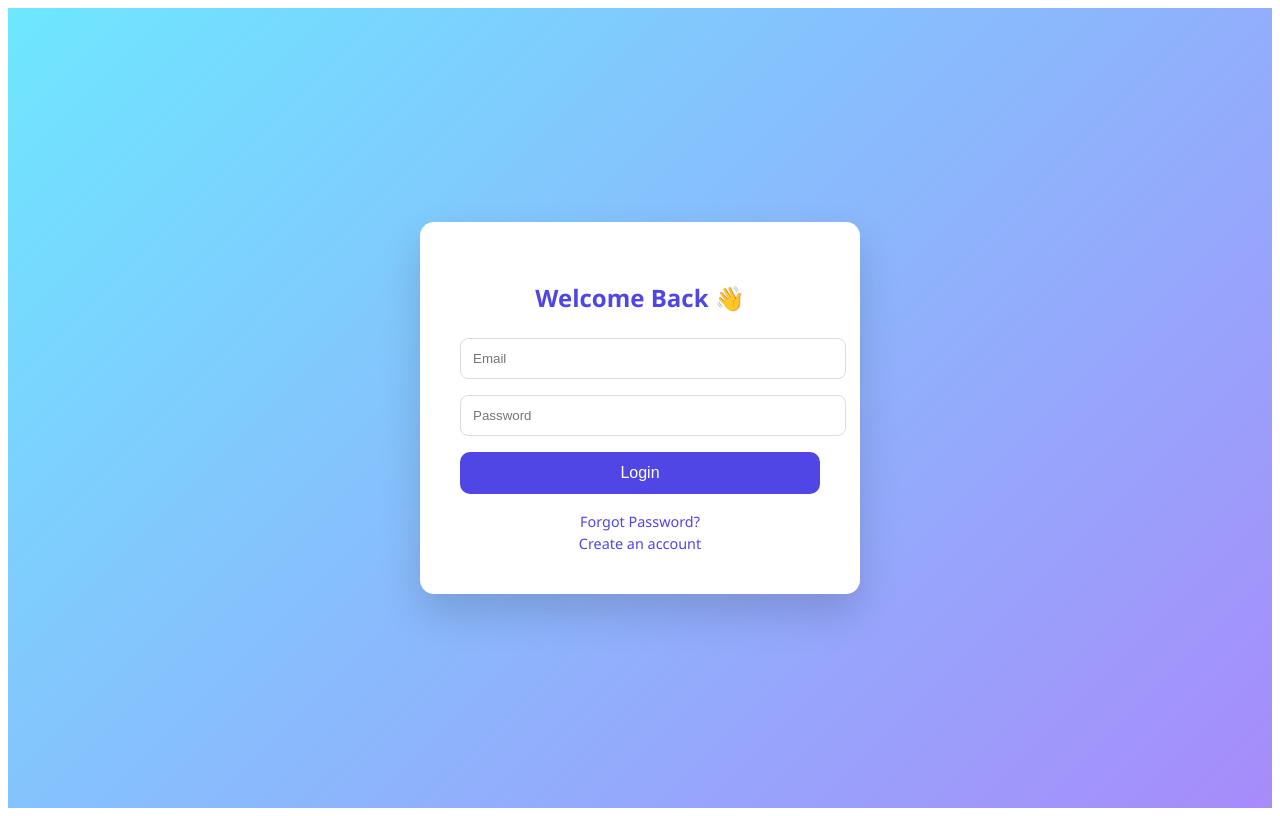
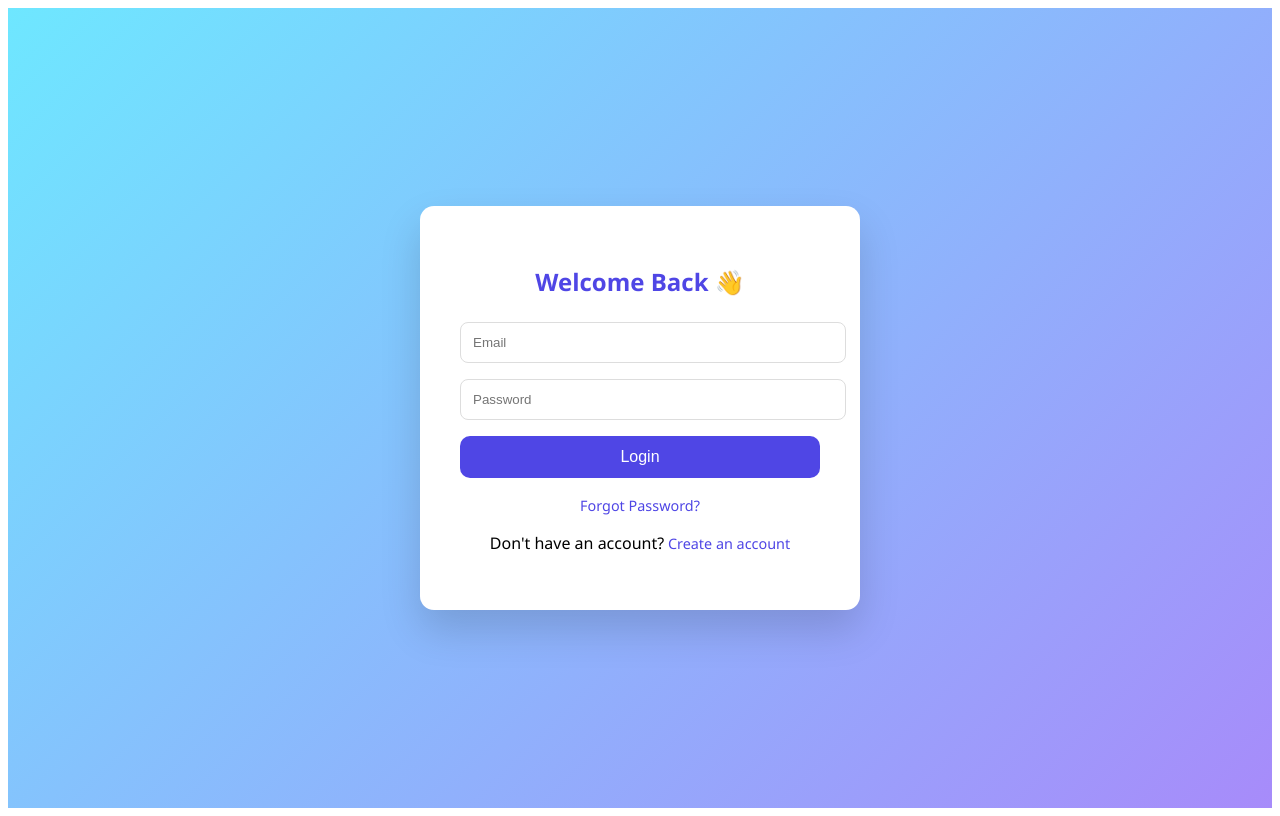
Before and after one commit to raghavendra-kumar04/academic-course-management-system, a React (Vite) app in the folder Frontend/: page / in a window 1280 px wide. Built offline with nearby package versions, Linux system fonts and the light colour scheme.

Commit message:
Change Login page

```diff
--- a/Frontend/src/Pages/auth/Login.jsx
+++ b/Frontend/src/Pages/auth/Login.jsx
@@ -15,7 +15,9 @@ export default function Login() {
         <div className="auth-links">
           <Link to="/forgot-password">Forgot Password?</Link>
           <br />
-          <Link to="/register">Create an account</Link>
+          <p>Don't have an account?
+          <Link to="/register">  Create an account</Link>
+          </p>
         </div>
       </div>
     </div>
```
Also changed, not shown: 1 other file (tests, documents, lock files or other folders).
